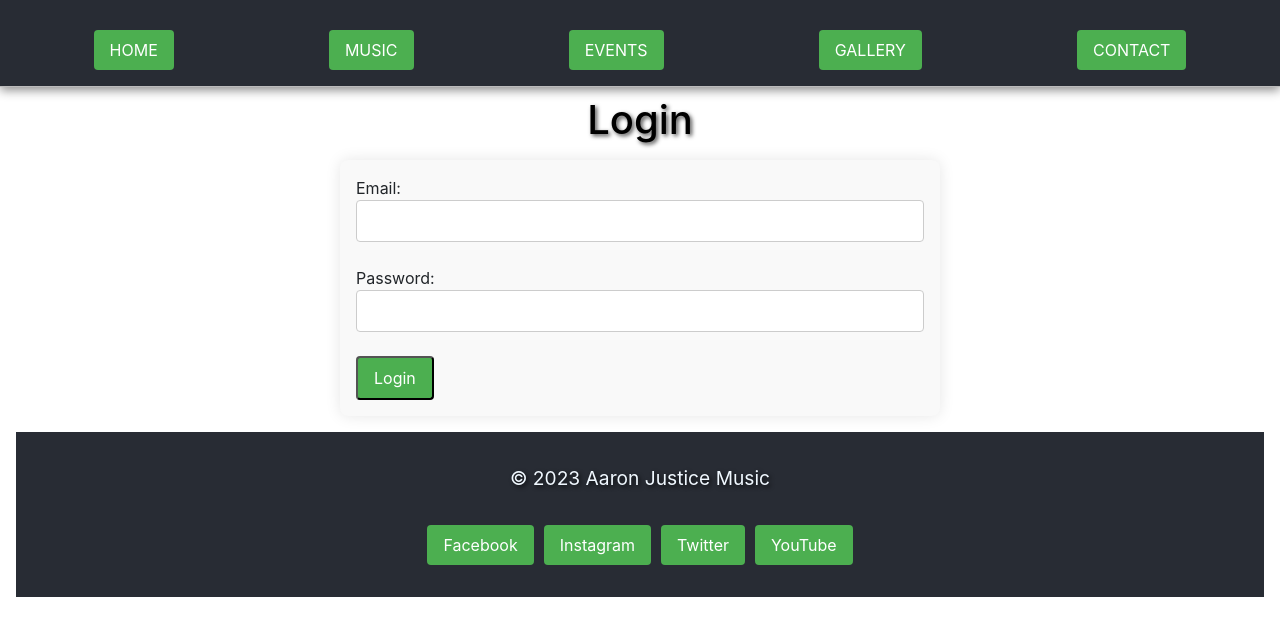
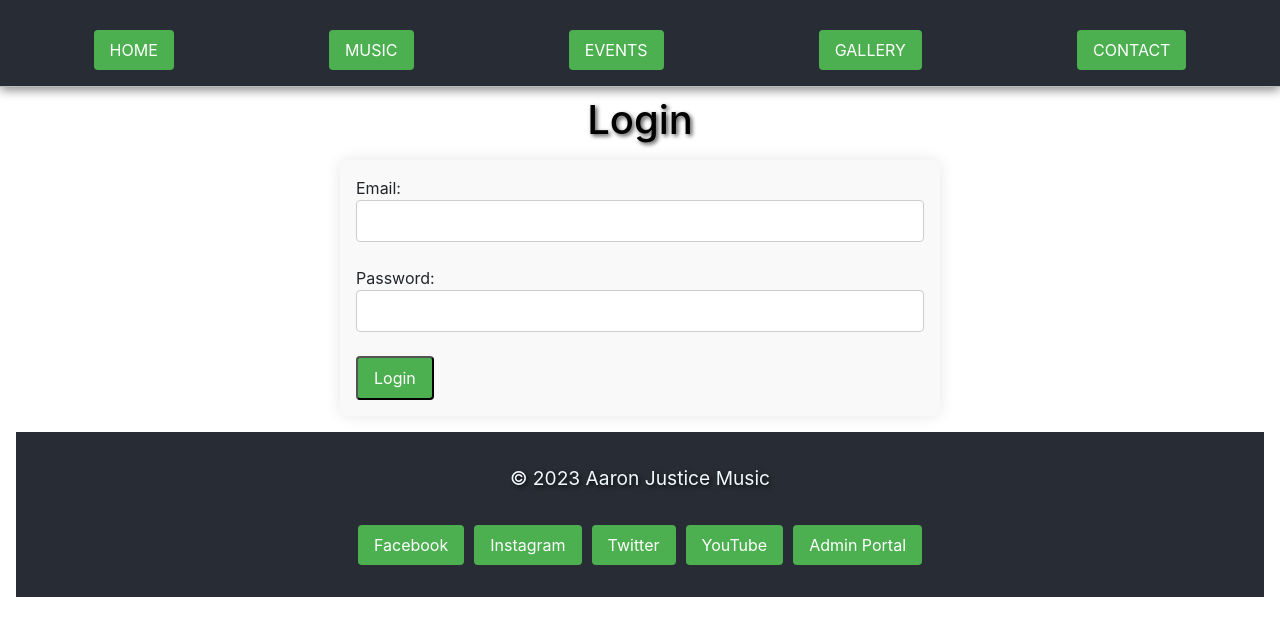
Before and after one commit to Vimaser/Aaron-Justice_Music, a React (Create React App) app: page /login in a window 1280 px wide. Shown: the top 636 px of the page. Built offline with nearby package versions, Linux system fonts and the light colour scheme; no server answers.

Commit message:
added admin portal link in the footer

```diff
--- a/src/components/Footer.js
+++ b/src/components/Footer.js
@@ -1,4 +1,5 @@
 import React from "react";
+import { Link } from "react-router-dom";
 import "./css/Footer.css";
 
 const Footer = () => {
@@ -38,6 +39,9 @@ const Footer = () => {
         >
           YouTube
         </a>
+        <Link to="/admin" className="social-link">
+          Admin Portal
+        </Link>
       </div>
     </footer>
   );
```
